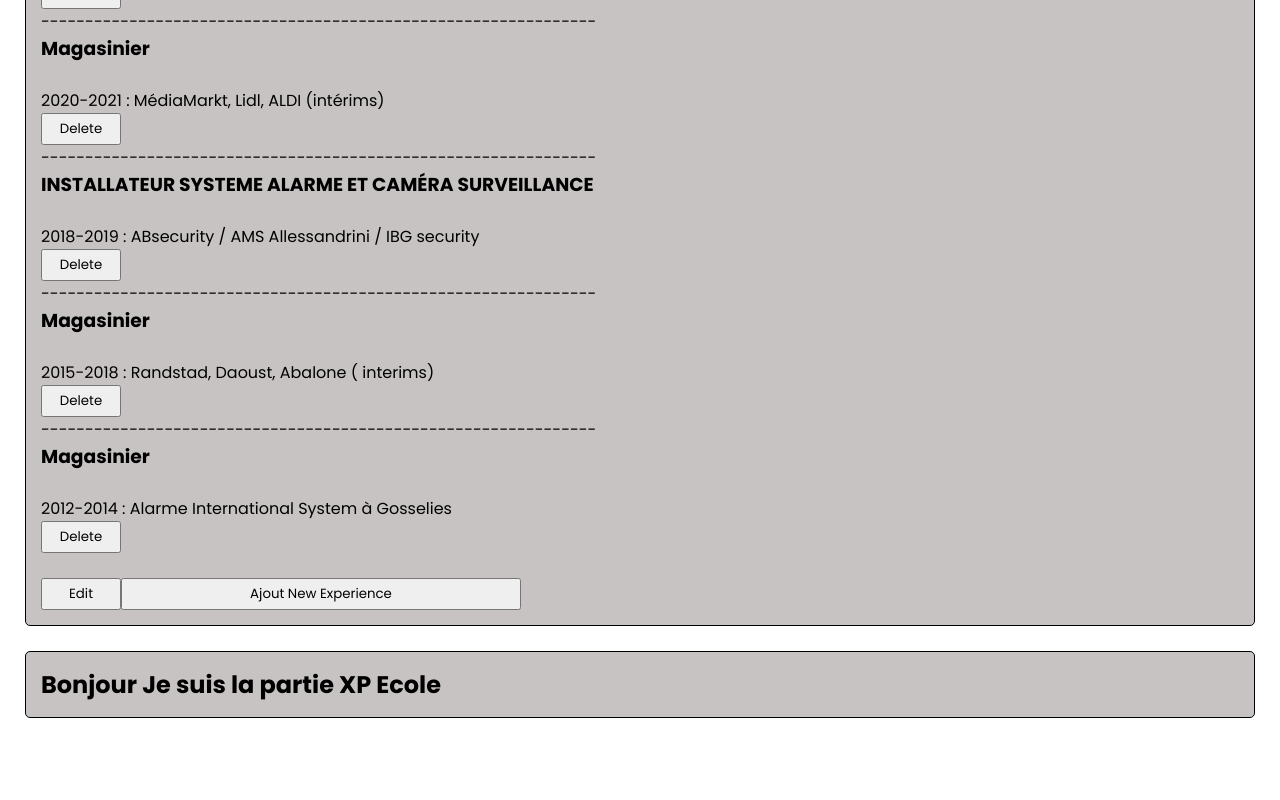
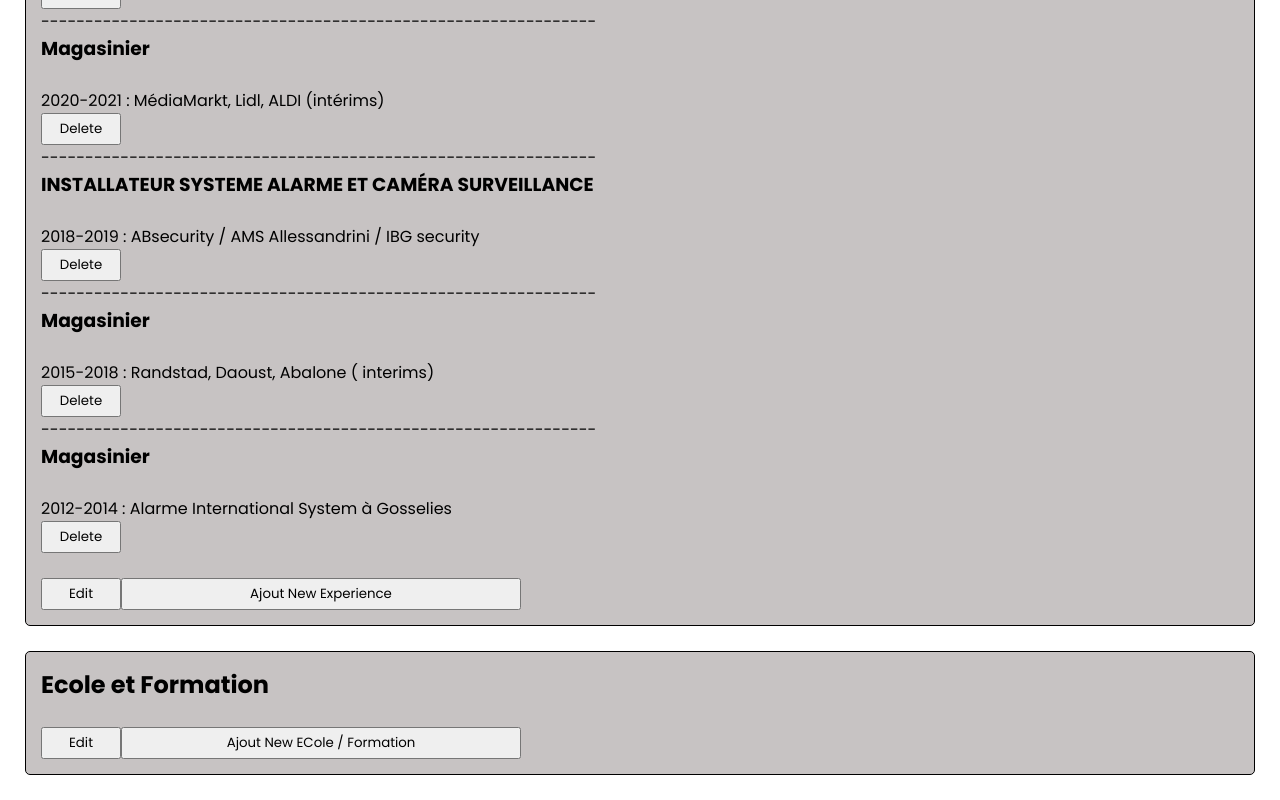
Before and after one commit to jean-christophe-cartiaux/C.V, a React (Vite) app: page / in a window 1280 px wide. Shown: the part 668-1468 px from the top of the page. Before the commit the page ends 1411 px from the top, so only its background shows below. Built offline with nearby package versions, Linux system fonts and the light colour scheme.

Commit message:
ajout section xP ecole

```diff
--- a/src/Components/ExperienceEcole/XpEcole.jsx
+++ b/src/Components/ExperienceEcole/XpEcole.jsx
@@ -2,9 +2,66 @@
 import'./XpEcole.css'
 
 const XpEcole = () => {
+    const [editMode,setEditMode]=useState(false);
+    const [ecole,setEcole]=useState([
+        {
+           titre:'test',
+           annee:'1992',
+           description:'42',
+        }
+    ])
+
+    const handleSubmit=(e)=>{
+        e.preventDefault();
+        setEditMode(false);
+    }
+    const handleEdit=()=>{
+        setEditMode(true);
+    }
+    const handleChange=(index,key,value)=>{
+        const update=[...ecole];
+        update[index][key]=value;
+        setEcole(update);
+    }
+    const handleDelete=(index)=>{
+        const update=ecole.filter((_,i)=>i !== index);
+        setEcole(update);
+    }
+    const handleAdd=()=>{
+        const newEcole={
+            titre:'',
+            annee:'',
+            description:'',
+        };
+        setEcole([...ecole,newEcole]);
+        setEditMode(true);
+    }
     return(
         <div className="global">
-            <h2>Bonjour Je suis la partie XP Ecole</h2>
+            <h2> Ecole et Formation</h2>
+            {ecole.map((ecole,index)=>(
+                <div key={index}>
+                    {editMode ?(
+                        <form onSubmit={handleChange}></form>
+                    ):(
+                        <div>
+
+                        </div>
+                    )}
+                </div>
+            ))}
+            {editMode?(
+                <>
+                    <br/>
+                    <button type="submit" onClick={handleSubmit} className='btn'>Submit</button>
+                </>
+            ):(
+                <>
+                    <br/>
+                    <button onClick={handleEdit} className='btn'>Edit</button>
+                </>
+            )}
+            <button onClick={handleAdd} className='btnAdd'>Ajout New ECole / Formation </button>
         </div>
     )
 }
```
